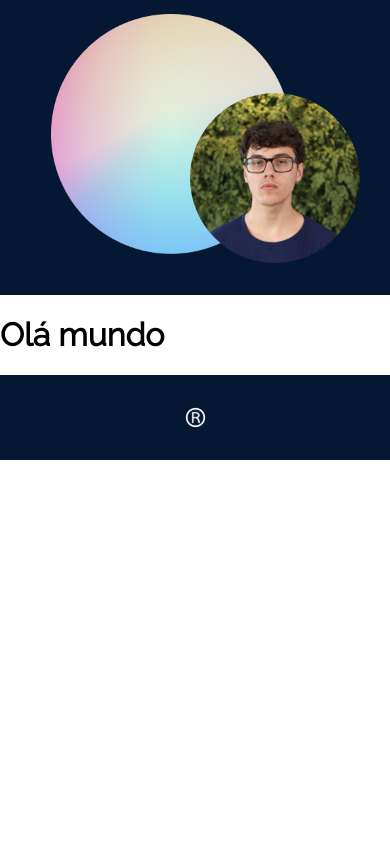
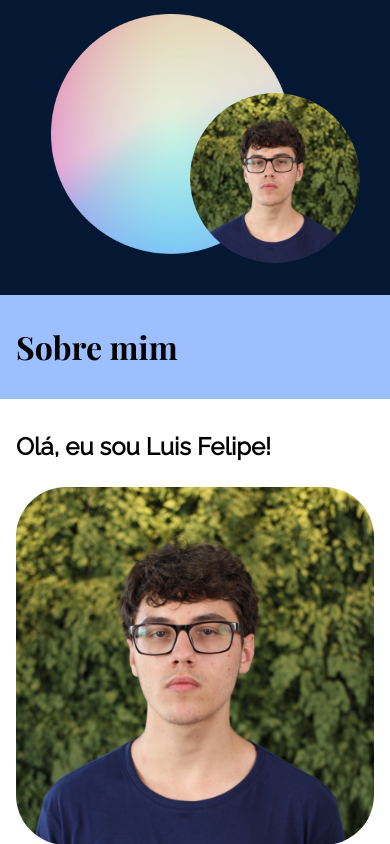
Before and after one commit to luispieta/ola-mundo, a React (Vite) app: page /sobremim in a window 390 px wide. Shown: the part 1156-2000 px from the top of the page. Before the commit the page ends 1616 px from the top, so only its background shows below. Built offline with nearby package versions, Linux system fonts and the light colour scheme.

Commit message:
Feat - Implementação do componente PostModel - Melhorias realizadas no arquivo SobreMim

```diff
--- a/src/componentes/Menu/index.jsx
+++ b/src/componentes/Menu/index.jsx
@@ -6,7 +6,7 @@ export default function Menu() {
         <header>
             <nav className={styles.navegacao}>
                 <MenuLink to="/"> Início </MenuLink>
-                <MenuLink to="/sobremim"> Sobremim </MenuLink>
+                <MenuLink to="/sobremim"> Sobre mim </MenuLink>
             </nav>
         </header>
     )
--- /dev/null
+++ b/src/componentes/PostModelo/PostModelo.module.css
@@ -0,0 +1,55 @@
+.postModeloContainer {
+    color: var(--cor-fonte-post);
+    position: relative;
+}
+
+.fotoCapa,
+.titulo {
+    height: 204px;
+}
+
+.fotoCapa {
+    width: 100%;
+    background-size: cover;
+    background-repeat: no-repeat;
+    opacity: 0.3;
+    position: absolute;
+    top: 0;
+    z-index: -1;
+}
+
+.titulo {
+    font-family: var(--fonte-secundaria);
+    padding: 0 7.5rem;
+    font-size: 4rem;
+    display: flex;
+    align-items: center;
+    background-color: rgba(0, 89, 255, 0.384);
+}
+
+.postConteudoContainer {
+    padding: 2.5rem 7.5rem 4.5rem;
+}
+
+@media (max-width: 744px) {
+    .postConteudoContainer {
+        padding: 2rem 1.5rem 1.5rem;
+    }
+}
+
+@media (max-width: 744px) {
+
+    .fotoCapa,
+    .titulo {
+        height: 104px;
+    }
+
+    .titulo {
+        padding: 0 1rem;
+        font-size: 2rem;
+    }
+
+    .postConteudoContainer {
+        padding: 2rem 1rem 1.5rem;
+    }
+}
--- /dev/null
+++ b/src/componentes/PostModelo/index.jsx
@@ -0,0 +1,19 @@
+import styles from "./PostModelo.module.css";
+
+export default function PostModelo({ fotoCapa, titulo, children }) {
+    return (
+        <article className={styles.postModeloConteiner}>
+            <div
+                className={styles.fotoCapa}
+            ></div>
+
+            <h2 className={styles.titulo}>
+                {titulo}
+            </h2>
+
+            <div className={styles.postConteudoContainer}>
+                {children}
+            </div>
+        </article>
+    );
+}
--- a/src/paginas/Inicio/index.jsx
+++ b/src/paginas/Inicio/index.jsx
@@ -4,7 +4,6 @@ import Post from "../../componentes/Post"
 
 export default function Inicio() {
     return(
-
         <ul className={styles.posts}>
             {posts.map((post) => (
                 <li key={post.id}>
--- /dev/null
+++ b/src/paginas/SobreMim/SobreMim.module.css
@@ -0,0 +1,49 @@
+.fotoSobreMim {
+    margin-bottom: .5rem;
+    margin-left: 1.5rem;
+    width: 40vw;
+    float: right;
+    border-radius: 50px;
+}
+
+.subtitulo {
+    margin-bottom: 2rem;
+    font-size: 2.5rem;
+}
+
+.paragrafo {
+    text-align: justify;
+    font-size: 1.5rem;
+    line-height: 2.25rem;
+    margin-bottom: 1.5rem;
+}
+
+@media (max-width: 1100px) {
+    .fotoSobreMim {
+        float: none;
+        display: block;
+        margin: 0 auto 2rem;
+        width: 70vw;
+    }
+
+    .paragrafo {
+        margin-bottom: 2rem;
+    }
+}
+
+@media (max-width: 744px) {
+    .fotoSobreMim {
+        width: 100%;
+    }
+
+    .subtitulo {
+        font-size: 1.5rem;
+        line-height: 2rem;
+        margin-bottom: 1.5rem;
+    }
+
+    .paragrafo {
+        font-size: 1rem;
+        line-height: 1.75rem;
+    }
+}
--- a/src/paginas/SobreMim/index.jsx
+++ b/src/paginas/SobreMim/index.jsx
@@ -1,5 +1,50 @@
+import styles from "./SobreMim.module.css"
+import PostModelo from "../../componentes/PostModelo";
+import fotoSobreMim from "../../../public/assets/fotos/minha_foto.JPG"
+
 export default function SobreMim() {
-    return(
-        <h1>Olá mundo</h1>
-    )
+    return (
+        <PostModelo
+            titulo="Sobre mim"
+        >
+            <h3 className={styles.subtitulo}>
+                Olá, eu sou Luis Felipe!
+            </h3>
+
+            <img
+                src={fotoSobreMim}
+                alt="Foto do Luis Felipe"
+                className={styles.fotoSobreMim}
+            />
+
+            <p className={styles.paragrafo}>
+                Sou um profissional em constante evolução, com uma trajetória marcada por aprendizado prático, adaptação e crescimento na área de tecnologia.
+            </p>
+
+            <p className={styles.paragrafo}>
+                Iniciei minha vida profissional trabalhando com serviços gerais ao lado do meu pai, atuando como auxiliar/ajudante. Essa experiência foi fundamental para desenvolver responsabilidade, disciplina e comprometimento. Após esse período, ingressei na empresa Bianchi Distribuidora, onde atuei como separador de peças por 7 meses, aprimorando organização, agilidade e atenção aos detalhes.
+            </p>
+
+            <p className={styles.paragrafo}>
+                Posteriormente, direcionei minha carreira para a área de Tecnologia da Informação, iniciando como Analista de Requisitos. Após três meses, migrei para a área de Testes, onde atualmente atuo como Analista de Testes, trabalhando com validação de funcionalidades, identificação de falhas, garantia de qualidade e melhoria contínua de sistemas.
+            </p>
+
+            <p className={styles.paragrafo}>
+                Atualmente, curso Análise e Desenvolvimento de Sistemas (ADS) na UNIDEP, buscando fortalecer minha base técnica e ampliar meus conhecimentos em desenvolvimento, banco de dados, arquitetura de sistemas e boas práticas de engenharia de software.
+            </p>
+
+            <p className={styles.paragrafo}>
+                Também mantenho projetos próprios no meu GitHub (github.com/luispieta), onde desenvolvo aplicações para aprimorar minhas habilidades técnicas e explorar novas tecnologias. Entre os principais projetos, destacam-se:
+            </p>
+
+            <p className={styles.paragrafo}>
+                sleep_colchoes: um site desenvolvido com foco comercial, demonstrando aplicação de conceitos de layout, responsividade e organização estrutural para apresentação de produtos.
+            </p>
+
+            <p className={styles.paragrafo}>
+                rpg_app_flutter: aplicativo desenvolvido em Flutter, com foco em gerenciamento de informações para jogos de RPG, explorando construção de interfaces, organização de estados e lógica de aplicação mobile.
+            </p>
+
+        </PostModelo>
+    );
 }
```
Lines whose indentation alone changed are shown as unchanged.
